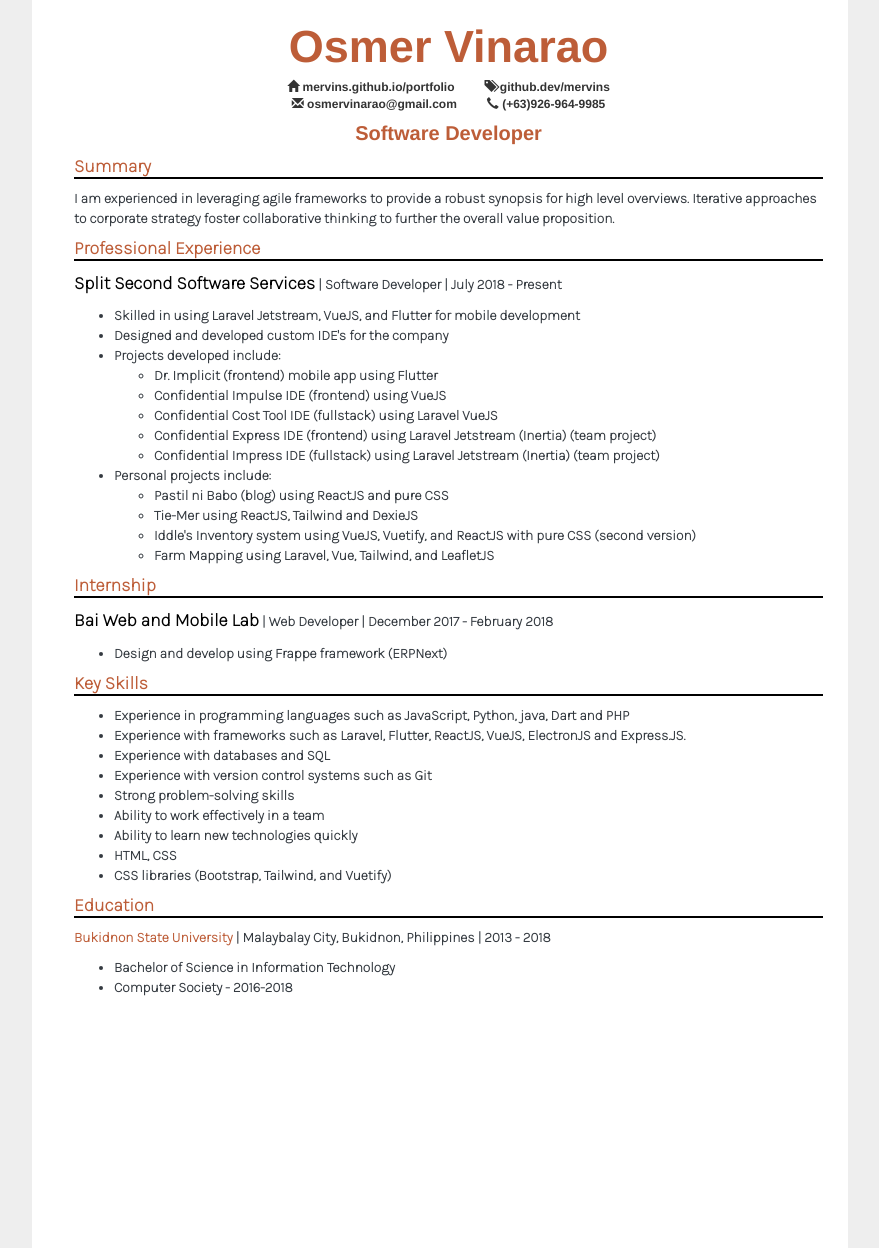
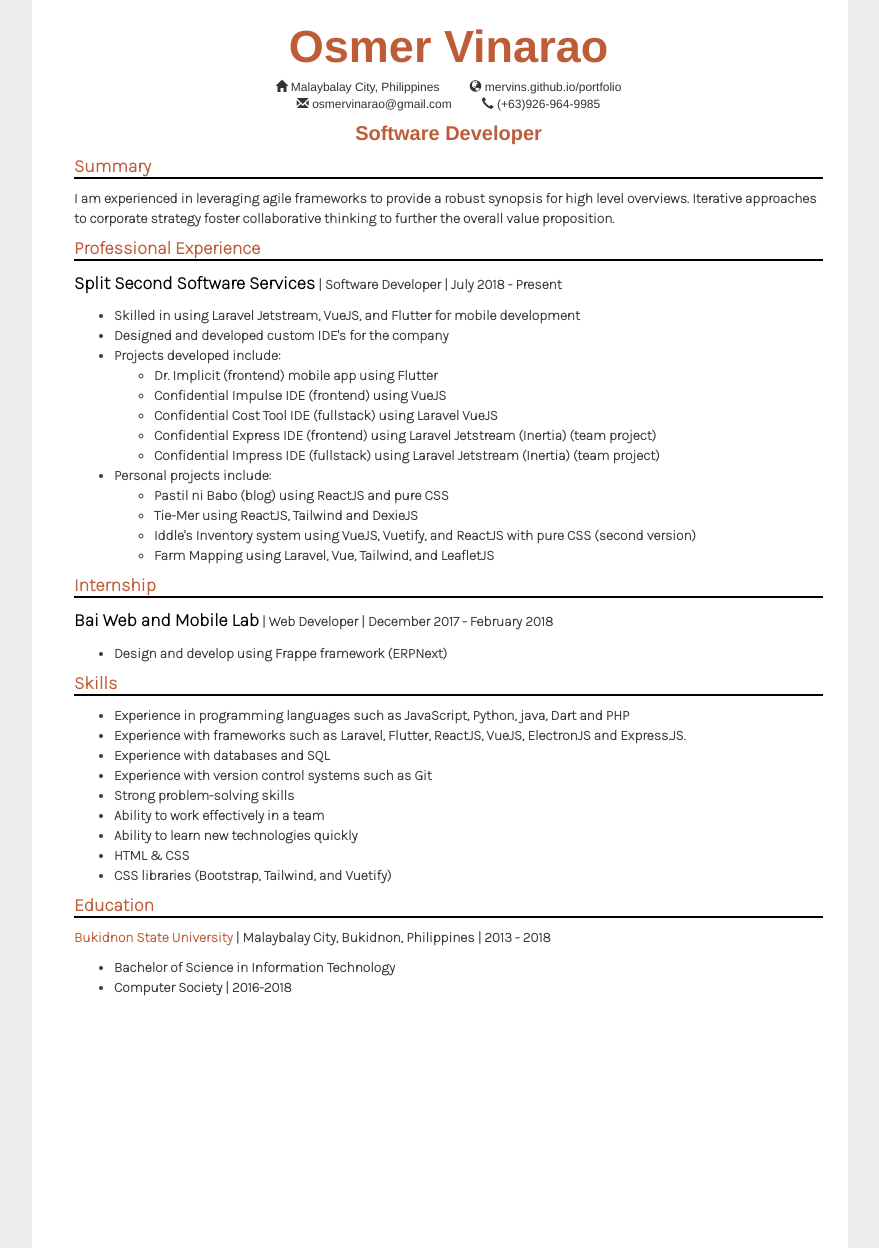
Before and after one commit to mervins/mervins.github.io, a website: page index.html in a window 1280 px wide. Shown: the whole page, without its empty margins (200-1079 px from the left). Drawn offline with nearby package versions, Linux system fonts and the light colour scheme.

Commit message:
update address

```diff
--- a/index.html
+++ b/index.html
@@ -102,7 +102,6 @@
             flex-direction: row;
             justify-content: start;
             align-items: center;
-            font-weight: 600;
             padding-left: 42px;
             padding-right: 42px;
             font-size: 12px;
@@ -148,11 +147,11 @@
             <div class="contact">
                 <div>
                     <i class="glyphicon glyphicon-home"></i>
-                    mervins.github.io/portfolio
+                    Malaybalay City, Philippines
                 </div>
                 <div>
-                    <i class="glyphicon glyphicon-tags"></i>
-                    github.dev/mervins
+                    <i class="glyphicon glyphicon-globe"></i>
+                    mervins.github.io/portfolio
                 </div>
             </div>
             <div class="contact">
@@ -210,7 +209,7 @@
             </ul>
         </div>
         <div class="experience">
-            <h4 class="text-primary"><strong class="text-primary">Key Skills</strong></h4>
+            <h4 class="text-primary"><strong class="text-primary">Skills</strong></h4>
             <ul>
                 <li><strong>Experience in programming languages such as JavaScript, Python, java, Dart and PHP</strong></li>
                 <li><strong>Experience with frameworks such as Laravel, Flutter, ReactJS, VueJS, ElectronJS and Express.JS.</strong></li>
@@ -219,7 +218,7 @@
                 <li><strong>Strong problem-solving skills</strong></li>
                 <li><strong>Ability to work effectively in a team</strong></li>
                 <li><strong>Ability to learn new technologies quickly</strong></li>
-                <li><strong>HTML, CSS</strong></li>
+                <li><strong>HTML & CSS</strong></li>
                 <li><strong>CSS libraries (Bootstrap, Tailwind, and Vuetify)</strong></li>
             </ul>
         </div>
@@ -229,7 +228,7 @@
             <!-- <p><strong> 2013-2018</strong></p> -->
             <ul>
                 <li><strong>Bachelor of Science in Information Technology</strong></li>
-                <li><strong>Computer Society - 2016-2018</strong></li>
+                <li><strong>Computer Society | 2016-2018</strong></li>
             </ul>
         </div>
         <!-- <div class="experience">
```
